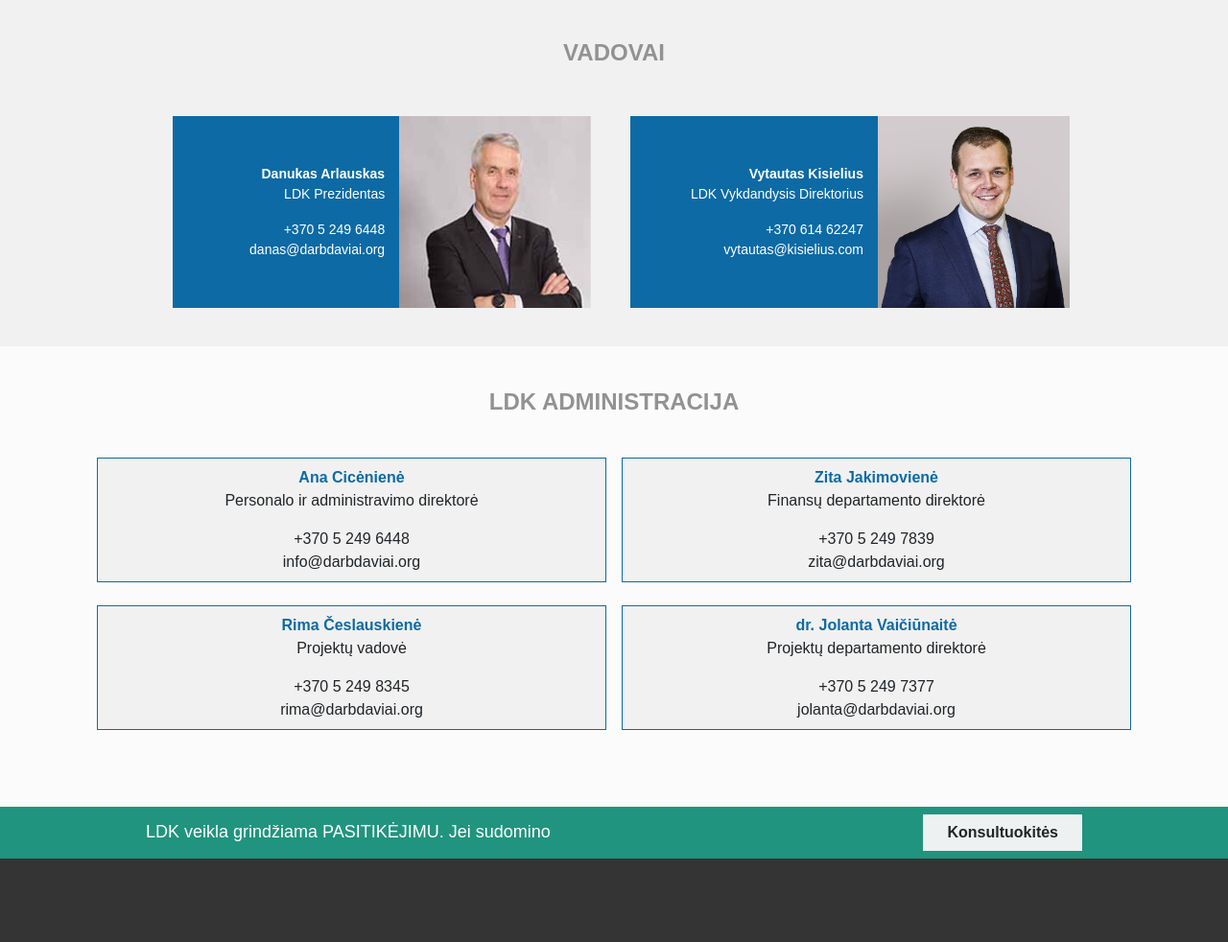
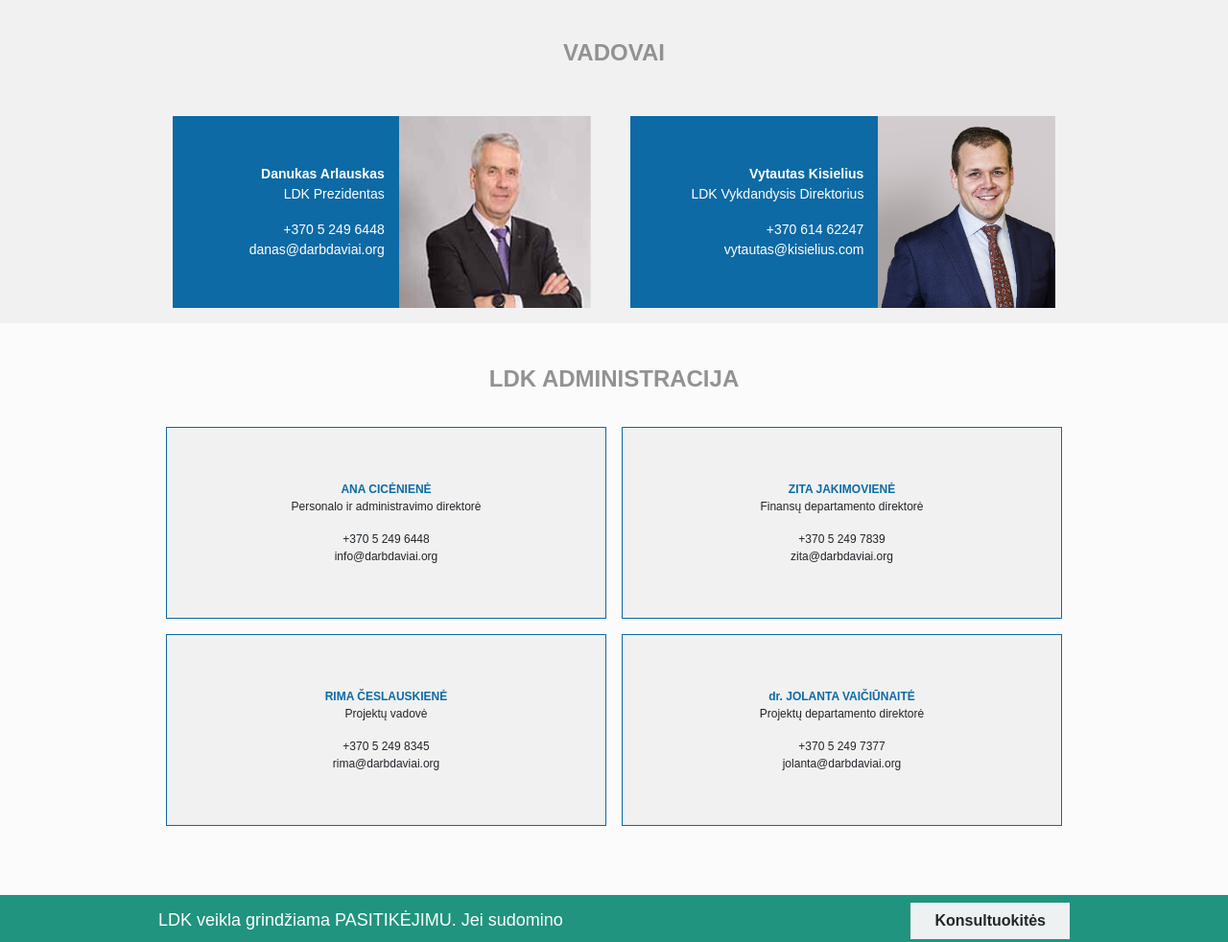
Before and after one commit to MikeTango30/LDK, a website: page contacts.html in a window 1280 px wide. Shown: the part 383-1365 px from the top of the page at 96% size. Drawn offline with nearby package versions, Linux system fonts and the light colour scheme; some packages are replaced by stand-ins of ours.

Commit message:
contact page fix: layout

```diff
--- a/assets/sass/_elements.scss
+++ b/assets/sass/_elements.scss
@@ -51,6 +51,11 @@
   }
 }
 
+.contact-card {
+  min-height: 200px;
+}
+
+// Disable Google Map bottom links, thanks SO
 a[href^="http://maps.google.com/maps"]{display:none !important}
 a[href^="https://maps.google.com/maps"]{display:none !important}
 
--- a/assets/sass/_typography.scss
+++ b/assets/sass/_typography.scss
@@ -48,3 +48,11 @@ header, footer {
   margin-left: 1.85rem;
   margin-right: 1.85rem;
 }
+
+.contact-card {
+  font-size: $font-size__small;
+
+  .name {
+    text-transform: uppercase;
+  }
+}
--- a/contacts.html
+++ b/contacts.html
@@ -19,7 +19,7 @@
   <link rel="stylesheet" href="assets/css/app.css">
   <script type="text/javascript" src="https://maps.googleapis.com/maps/api/js?key=AIzaSyBS-1L-M-VclQy94meAPmeTJQplqaVkfZM"></script>
 </head>
-<body class="container-fluid p-0" style="font-family: Arial, sans-serif">
+<body class="container-fluid p-0">
 <header class="d-flex flex-column bg-bright">
     <div class="lang bg-gray text-white">
         <div class="custom-container">
@@ -92,8 +92,11 @@
         <div class="text-uppercase font-24 font-weight-bold text-center py-4 text-lightgray">
             VADOVAI
         </div>
-        <div class="d-lg-flex d-block justify-content-center overflow-hidden" style="text-align: end">
-            <div class="d-flex m-lg-4 mt-4">
+        <div class="container">
+            <div class="row justify-content-center">
+                <div class="col-lg-10">
+                    <div class="d-lg-flex d-block justify-content-between overflow-hidden" style="text-align: end">
+                        <div class="d-flex mt-4">
                             <div class="d-flex flex-column bg-secondary text-white align-items-end justify-content-center pl-lg-5 col-7 font-14 ">
                                 <span class="font-weight-bold">Danukas Arlauskas</span>
                                 <span>LDK Prezidentas</span>
@@ -102,7 +105,7 @@
                             </div>
                             <img src="./assets/images/danukas.jpg" alt="danukas" class="w-50" style="max-width: 200px"/>
                         </div>
-            <div class="d-flex m-lg-4 mt-4 ml-lg-5">
+                        <div class="d-flex mt-4 ml-lg-5">
                             <div class="d-flex flex-column bg-secondary text-white align-items-end justify-content-center pl-lg-5 col-7 font-14 ">
                                 <span class="font-weight-bold">Vytautas Kisielius</span>
                                 <span>LDK Vykdandysis Direktorius</span>
@@ -112,6 +115,9 @@
                             <img src="./assets/images/vytautas.png" alt="vytautas" class="w-50" style="max-width: 200px"/>
                         </div>
                     </div>
+                </div>
+            </div>
+        </div>
     </article>
     <article class="col-12 py-3">
         <div class="text-uppercase font-24 font-weight-bold text-center py-4 text-lightgray">
@@ -119,11 +125,13 @@
         </div>
         <div class="d-flex justify-content-center">
             <div class="container text-center">
-                <div class="row m-2">
-                    <div class=" p-2 col-lg row d-flex flex-column align-items-center justify-content-center m-2 bg-lighter border-secondary"
+                <div class="row justify-content-center">
+                    <div class="col-lg-10">
+                        <div class="row">
+                            <div class="contact-card p-2 col-lg row d-flex flex-column align-items-center justify-content-center m-2 bg-lighter border-secondary"
                                  style="border: 1px solid blue">
                                 <div class="text-secondary font-weight-bold">
-                            Ana Cicėnienė
+                                    <span class="name">Ana Cicėnienė</span>
                                 </div>
                                 <div>
                                     Personalo ir administravimo direktorė
@@ -135,10 +143,10 @@
                                     info@darbdaviai.org
                                 </div>
                             </div>
-                    <div class="p-2 col-lg row d-flex flex-column align-items-center justify-content-center m-2 bg-lighter border-secondary"
+                            <div class="contact-card p-2 col-lg row d-flex flex-column align-items-center justify-content-center m-2 bg-lighter border-secondary"
                                  style="border: 1px solid blue">
                                 <div class="text-secondary font-weight-bold">
-                            Zita Jakimovienė
+                                    <span class="name">Zita Jakimovienė</span>
                                 </div>
                                 <div>
                                     Finansų departamento direktorė
@@ -151,11 +159,11 @@
                                 </div>
                             </div>
                         </div>
-                <div class="row border-dark m-2">
-                    <div class="p-2 col-lg row d-flex flex-column align-items-center justify-content-center m-2 bg-lighter border-secondary"
+                        <div class="row border-dark">
+                            <div class="contact-card p-2 col-lg row d-flex flex-column align-items-center justify-content-center m-2 bg-lighter border-secondary"
                                  style="border: 1px solid blue">
                                 <div class="text-secondary font-weight-bold">
-                            Rima Česlauskienė
+                                    <span class="name">Rima Česlauskienė</span>
                                 </div>
                                 <div>
                                     Projektų vadovė
@@ -167,10 +175,10 @@
                                     rima@darbdaviai.org
                                 </div>
                             </div>
-                    <div class="p-2 col-lg row d-flex flex-column align-items-center justify-content-center m-2 bg-lighter border-secondary"
+                            <div class="contact-card p-2 col-lg row d-flex flex-column align-items-center justify-content-center m-2 bg-lighter border-secondary"
                                  style="border: 1px solid blue">
                                 <div class="text-secondary font-weight-bold">
-                            dr. Jolanta Vaičiūnaitė
+                                    dr. <span class="name">Jolanta Vaičiūnaitė</span>
                                 </div>
                                 <div>
                                     Projektų departamento direktorė
@@ -185,22 +193,30 @@
                         </div>
                     </div>
                 </div>
+            </div>
+        </div>
     </article>
 </section>
 <section class="bg-primary text-white">
-  <div class="custom-container py-2 d-flex px-lg-4 px-0 align-items-center font-18">
+    <div class="container py-2 font-18">
+        <div class="row justify-content-center">
+            <div class="col-lg-10">
+                <div class="row justify-content-between align-items-center">
                     <div class="flex-grow-1">LDK veikla grindžiama PASITIKĖJIMU. Jei sudomino</div>
                     <button class="btn btn-bright px-lg-4 px-1 ml-2 font-weight-bold" style="border-radius: 0;">Konsultuokitės
                     </button>
                 </div>
+            </div>
+        </div>
+    </div>
 </section>
 <footer class="bg-dark ">
-    <div class="custom-container-fixed font-weight-normal pt-5 font-14" style="color: darkgrey">
+    <div class="custom-container-fixed font-weight-normal pt-5 " style="color: darkgrey">
         <div class="row pt-lg-5 pt-1 my-lg-5 my-2">
             <div class="col">
                 <div class="row pb-4">
                     <div class="col text-white font-weight-bold pb-4">
-                        LETUVOS DARBDAVIŲ KONFEDERACIJA (LDK)
+                        <span class="footer-title">LETUVOS DARBDAVIŲ KONFEDERACIJA (LDK)</span>
                     </div>
                 </div>
                 <div class="row pb-5 mr-lg-5 d-lg-flex d-block" style="border-right: 1px solid gray">
@@ -239,8 +255,8 @@
                 <div id="map"></div>
             </div>
         </div>
-        <div class="border-top text-center font-14 pt-3 pb-5">
-            2020 LIETUVOS DARBDAVIŲ KONFEDERACIJA | Kauno informacinių technoloogijų mokykla
+        <div class="border-top text-center  pt-3 pb-5">
+            2020 LIETUVOS DARBDAVIŲ KONFEDERACIJA | KAUNO INFORMACINIŲ TECHNOLOGIJŲ MOKYKLA
         </div>
     </div>
 </footer>
```
Also changed, not shown: assets/css/app.css, 1 other file. Lines whose indentation alone changed are shown as unchanged.
